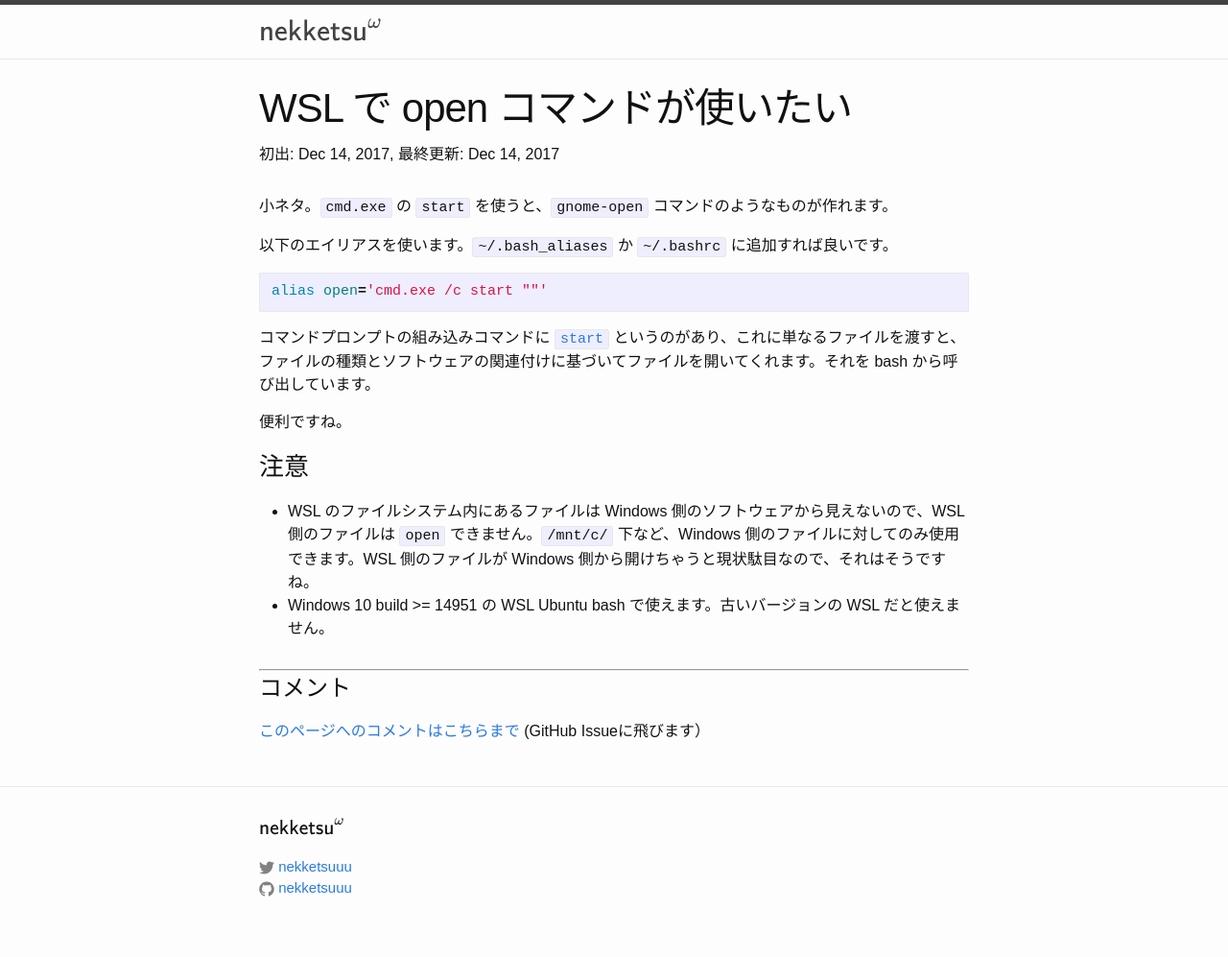
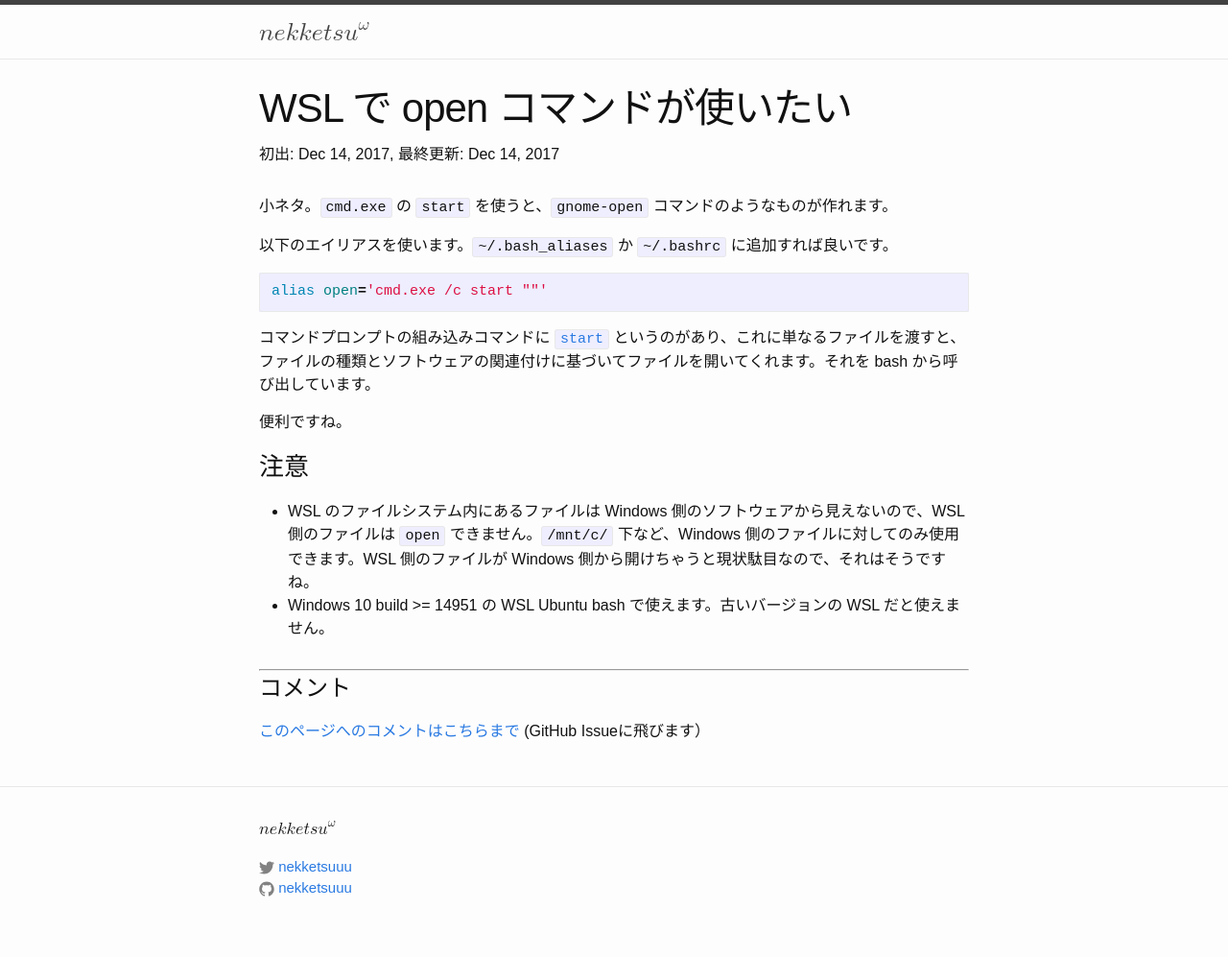
Before and after one commit to nekketsuuu/nekketsuuu.github.io, a Jekyll site: the page built from entries/_posts/2017-12-14-open-command-for-wsl.md, in a window 1280 px wide. Shown: the whole page at 96% size. Built offline with Jekyll 4.4.1, drawn with Linux system fonts in a browser that asks for light colours; formulas are drawn with MathJax 3.

Commit message:
Remove MathJax

```diff
--- a/404.html
+++ b/404.html
@@ -6,7 +6,7 @@ layout: default
 
   <h1 class="page-heading">404 : Not Found</h1>
 
-  <p><script type="math/tex">\varepsilon</script></p>
+  <p><math xmlns="http://www.w3.org/1998/Math/MathML"><mi>ε</mi></math></p>
 
   <p><a href="{{ "/" | prepend: site.baseurl }}">→ Top page</a></p>
 
--- a/_config.yml
+++ b/_config.yml
@@ -3,7 +3,6 @@ timezone: Asia/Tokyo
 
 # Site settings
 title: nekketsu^ω
-title_math: \mathsf{nekketsu}^\omega
 description:  I'm nekketsuuu (ω)
 baseurl: ""
 url: "https://nekketsuuu.github.io"
--- a/_includes/footer.html
+++ b/_includes/footer.html
@@ -2,7 +2,7 @@
 
   <div class="wrapper">
 
-    <h2 class="footer-heading"><script type="math/tex">{{ site.title_math }}</script></h2>
+    <h2 class="footer-heading">{% include logo.html %}</h2>
 
     <div class="footer-col-wrapper">
       <div class="footer-col footer-col-2">
--- a/_includes/header.html
+++ b/_includes/header.html
@@ -2,7 +2,7 @@
 
   <div class="wrapper">
 
-    <a class="site-title" href="{{ site.baseurl }}/"><script type="math/tex">{{ site.title_math }}</script></a>
+    <a class="site-title" href="{{ site.baseurl }}/">{% include logo.html %}</a>
 
     <nav class="site-nav">
       <a href="#" class="menu-icon">
--- /dev/null
+++ b/_includes/logo.html
@@ -0,0 +1,17 @@
+<span>
+  <math xmlns="http://www.w3.org/1998/Math/MathML">
+    <msup>
+      <mrow class="MJX-TeXAtom-ORD">
+        <mi mathvariant="sans-serif">n</mi>
+        <mi mathvariant="sans-serif">e</mi>
+        <mi mathvariant="sans-serif">k</mi>
+        <mi mathvariant="sans-serif">k</mi>
+        <mi mathvariant="sans-serif">e</mi>
+        <mi mathvariant="sans-serif">t</mi>
+        <mi mathvariant="sans-serif">s</mi>
+        <mi mathvariant="sans-serif">u</mi>
+      </mrow>
+      <mi>ω</mi>
+    </msup>
+  </math>
+</span>
```
Also changed, not shown: _layouts/default.html (+0 -9 lines).
